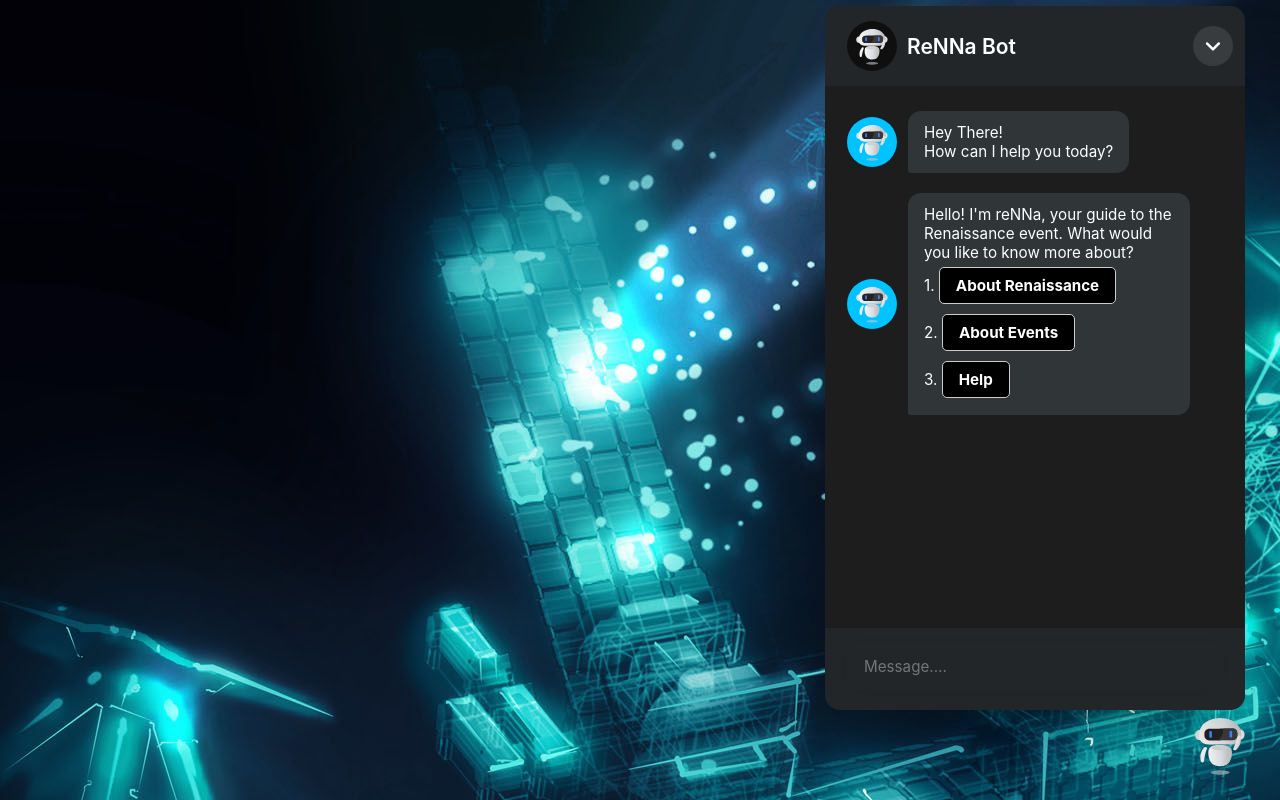
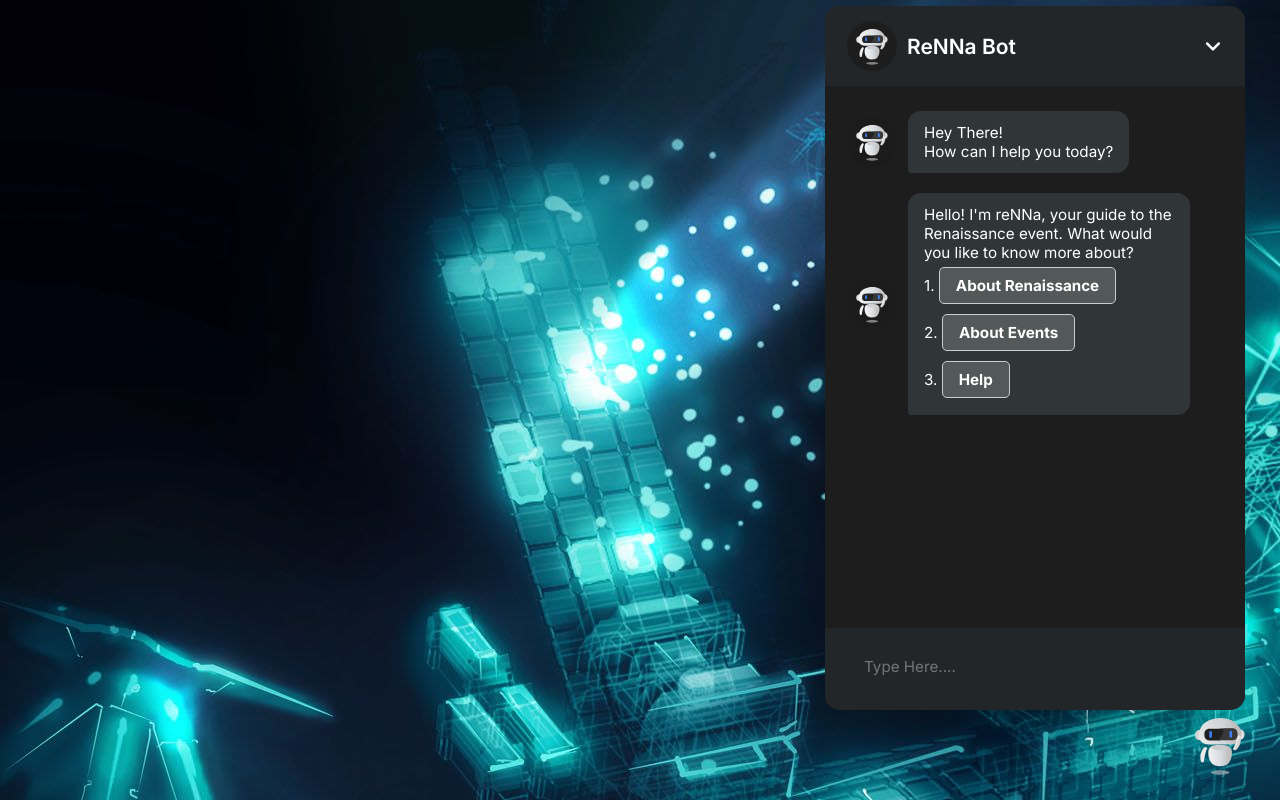
Before and after one commit to thmohitmathur/chatBot, a React (Vite) app: page / in a window 1280 px wide. Both pictures are taken after a click on the button 1220 px from the left and 745 px from the top of the page. Built offline with nearby package versions, Linux system fonts and the light colour scheme.

Commit message:
minor changes

```diff
--- a/src/components/ChatForm.jsx
+++ b/src/components/ChatForm.jsx
@@ -29,7 +29,7 @@ const ChatForm = ({chatHistory, setChatHistory, generateBotResponse}) => {
 
     return(
         <form action="#" className="chat-form" onSubmit={handleFormSubmit}>
-        <input ref={inputRef} type="text" placeholder="Message...." className="message-input" required />
+        <input ref={inputRef} type="text" placeholder="Type Here...." className="message-input" required />
         <button className="material-symbols-rounded"> send </button>
         </form>
     );
--- a/src/index.css
+++ b/src/index.css
@@ -1,4 +1,5 @@
-@import url('https://fonts.googleapis.com/css2?family=Caveat:wght@400..700&family=Roboto+Mono:ital,wght@0,100..700;1,100..700&display=swap');
+@import url('https://fonts.googleapis.com/css2?family=Inter:opsz,wght@14..32,100..900&family=Roboto+Mono:ital,wght@0,100..700;1,100..700&display=swap');
+
 *{
     margin: 0;
     padding: 0;
@@ -8,7 +9,7 @@
 }
 
 body{
-    font-family: "Roboto Mono", serif;
+    font-family: "Inter", serif;
     width: 100%;
     min-height: 100vh;
     background: url('./assets/aibg.jpg');
@@ -133,8 +134,8 @@ body{
     width: 35px;
     padding: 6px;
     flex-shrink: 0;
-    fill: #22272a;
-    background-color: #0f0f0f;
+    fill: #222629;
+    background-color: #1d1d1d;
     border-radius: 50%;
 }
 
@@ -165,12 +166,12 @@ body{
     padding-top: 2px;
     border-radius: 50%;
     margin-right: -10px;
-    background-color: rgba(255,255,255,0.1);
+    background-color: #222629;
     transition: .2s ease;
 }
 
 .chat-header button:hover{
-    background-color: rgba(255,255,255,0.7);
+    background-color: rgba(255,255,255,0.1);
 }
 
 .chat-body{
@@ -203,7 +204,7 @@ body{
     fill: #fff;
     align-self: flex-end;
     margin-bottom: 2px;
-    background-color: #00c3ff;
+    background-color: #1b1b1b;
     border-radius: 50%;
 }
 
@@ -286,7 +287,7 @@ body{
     margin-right: 6px;
     flex-shrink: 0;
     border-radius: 50%;
-    background-color: rgba(255,255,255,0.1);
+    background-color: #222629;
     transition: .2s ease;
 }
 
@@ -295,7 +296,8 @@ body{
 }
 
 .chat-form button:hover{
-    background-color: rgba(255,255,255,0.1);
+    height: 40px;
+    width: 40px;
 }
 
 /* Chat link styling */
@@ -313,8 +315,8 @@ body{
 
   /* Chat option button styling */
   .chat-option {
-    color: white;
-    background-color: black;
+    color: #fff;
+    background-color: #b6b6b643;
     padding: 8px 16px;
     border-radius: 5px;
     text-decoration: none;
```
